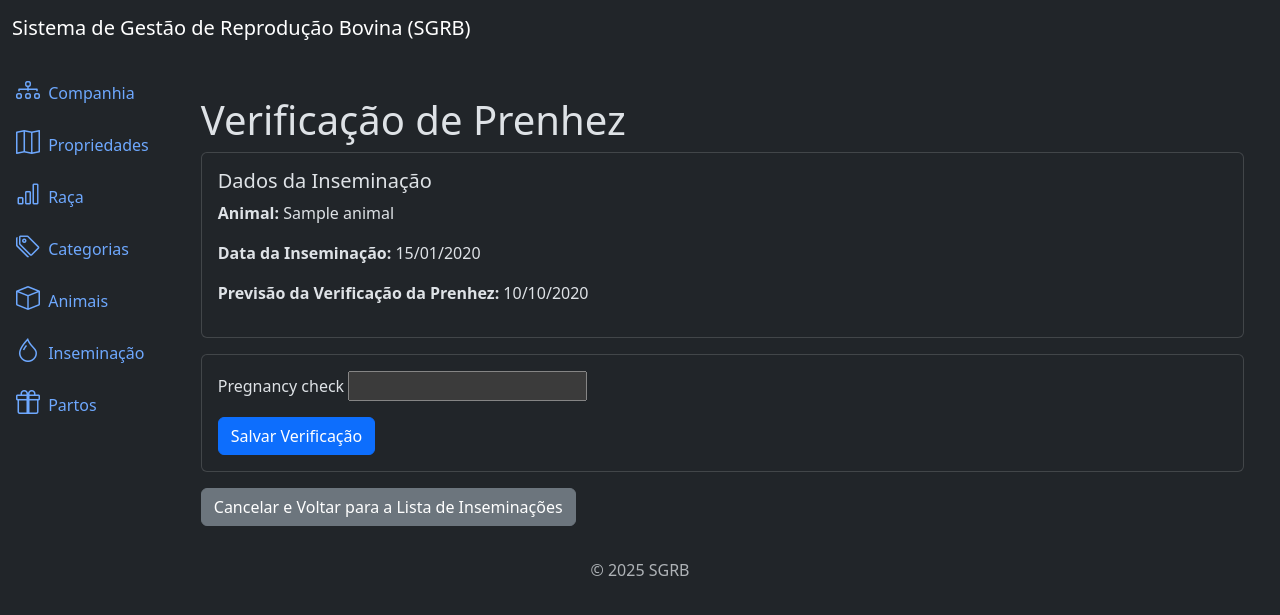
After one commit to claudioquadros/SGRB, a Django app: template inseminations/templates/insemination_check.html in a window 1280 px wide. The commit adds this page. Shown: the top 615 px of the page. Run offline with Django 3.2, Linux system fonts and the light colour scheme; the template is opened without the code that fills it: most values are stand-ins (such as "Sample title", 1, 10 or a date in 2020); form fields are guessed from the names that the template uses.

Commit message:
8 commit

```diff
--- /dev/null
+++ b/inseminations/templates/insemination_check.html
@@ -0,0 +1,49 @@
+{% extends 'base.html' %}
+
+{% block content %}
+  <div class="container mt-4">
+    <h3 class="display-6">Verificação de Prenhez</h3>
+
+    <div class="card mb-3">
+      <div class="card-body">
+        <h5>Dados da Inseminação</h5>
+        <p><strong>Animal:</strong> {{ object.animal }}</p>
+        <p><strong>Data da Inseminação:</strong> {{ object.date_of_insemination|date:'d/m/Y' }}</p>
+        <p><strong>Previsão da Verificação da Prenhez:</strong> {{ object.expected_pregnancy|date:'d/m/Y' }}</p>
+      </div>
+    </div>
+
+    <div class="card">
+      <div class="card-body">
+        <form method="post">
+          {% csrf_token %}
+          <div class="row mb-3">
+            <div class="col-md-6">
+              {{ form.pregnancy_check.label_tag }}
+              {{ form.pregnancy_check }}
+            </div>
+            <div class="col-md-6">
+              {{ form.is_pregnant.label_tag }}
+              {{ form.is_pregnant }}
+            </div>
+          </div>
+          <button type="submit" class="btn btn-primary">Salvar Verificação</button>
+        </form>
+      </div>
+    </div>
+
+    <a href="{% url 'insemination_list' %}" class="btn btn-secondary mt-3">Cancelar e Voltar para a Lista de Inseminações</a>
+  </div>
+  <script>
+    document.addEventListener('DOMContentLoaded', function () {
+      const dateField = document.getElementById('id_pregnancy_check')
+      if (dateField && !dateField.value) {
+        const today = new Date()
+        const yyyy = today.getFullYear()
+        const mm = String(today.getMonth() + 1).padStart(2, '0')
+        const dd = String(today.getDate()).padStart(2, '0')
+        dateField.value = `${yyyy}-${mm}-${dd}`
+      }
+    })
+  </script>
+{% endblock %}
--- a/inseminations/urls.py
+++ b/inseminations/urls.py
@@ -6,4 +6,5 @@ urlpatterns = [
     path('inseminations/list/', views.InseminationListView.as_view(), name='insemination_list'),  # noqa
     path('inseminations/create/', views.InseminationCreateView.as_view(), name='insemination_create'),  # noqa
     path('inseminations/<int:pk>/detail/', views.InseminationDetailView.as_view(), name='insemination_detail'), # noqa
+    path('inseminations/<int:pk>/check/', views.InseminationCheckView.as_view(), name='insemination_check'),  # noqa
 ]
```
Also changed, not shown: inseminations/forms.py (+22 -2 lines), inseminations/templates/insemination_list.html (+10 -2 lines), inseminations/views.py (+9 -0 lines), db.sqlite3.
